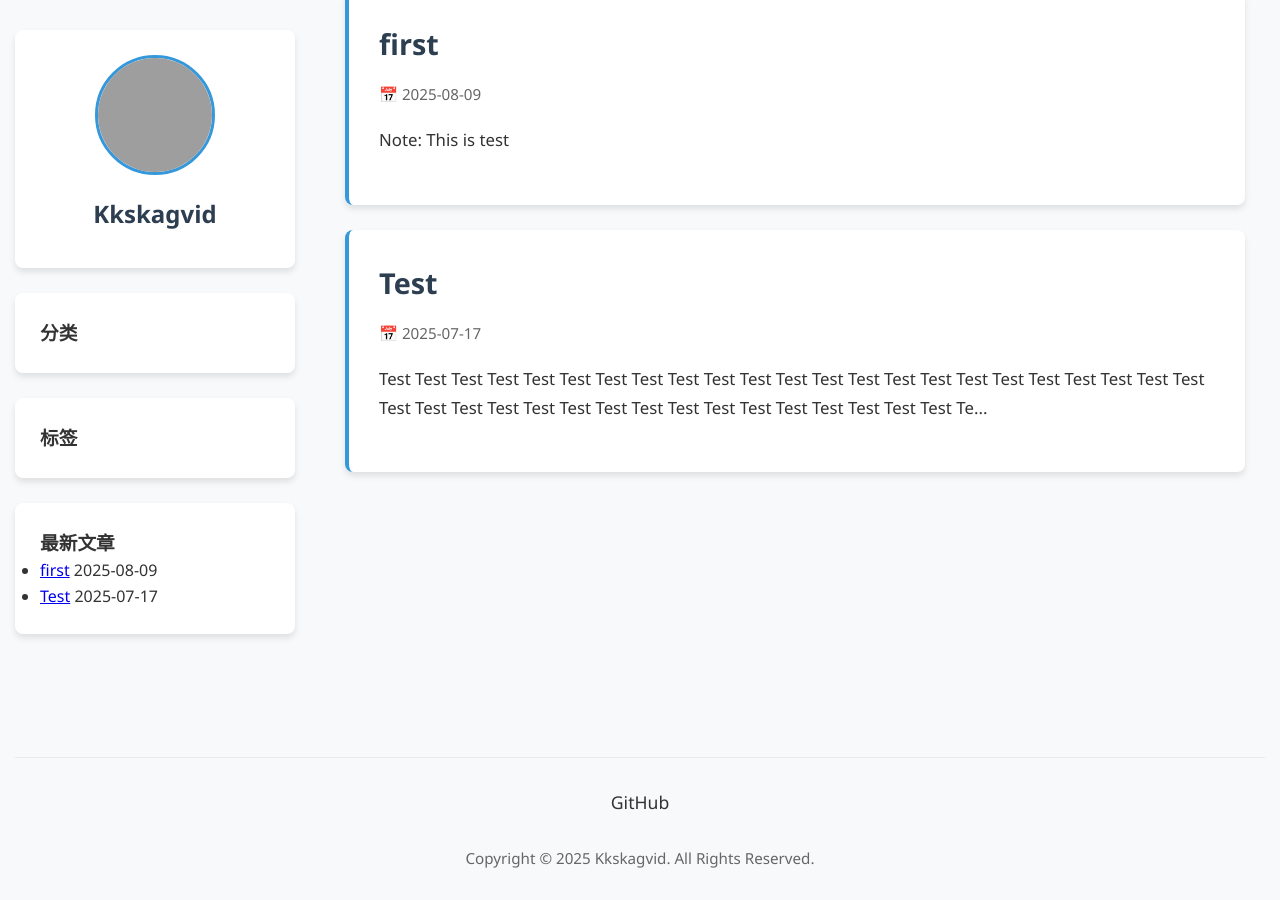
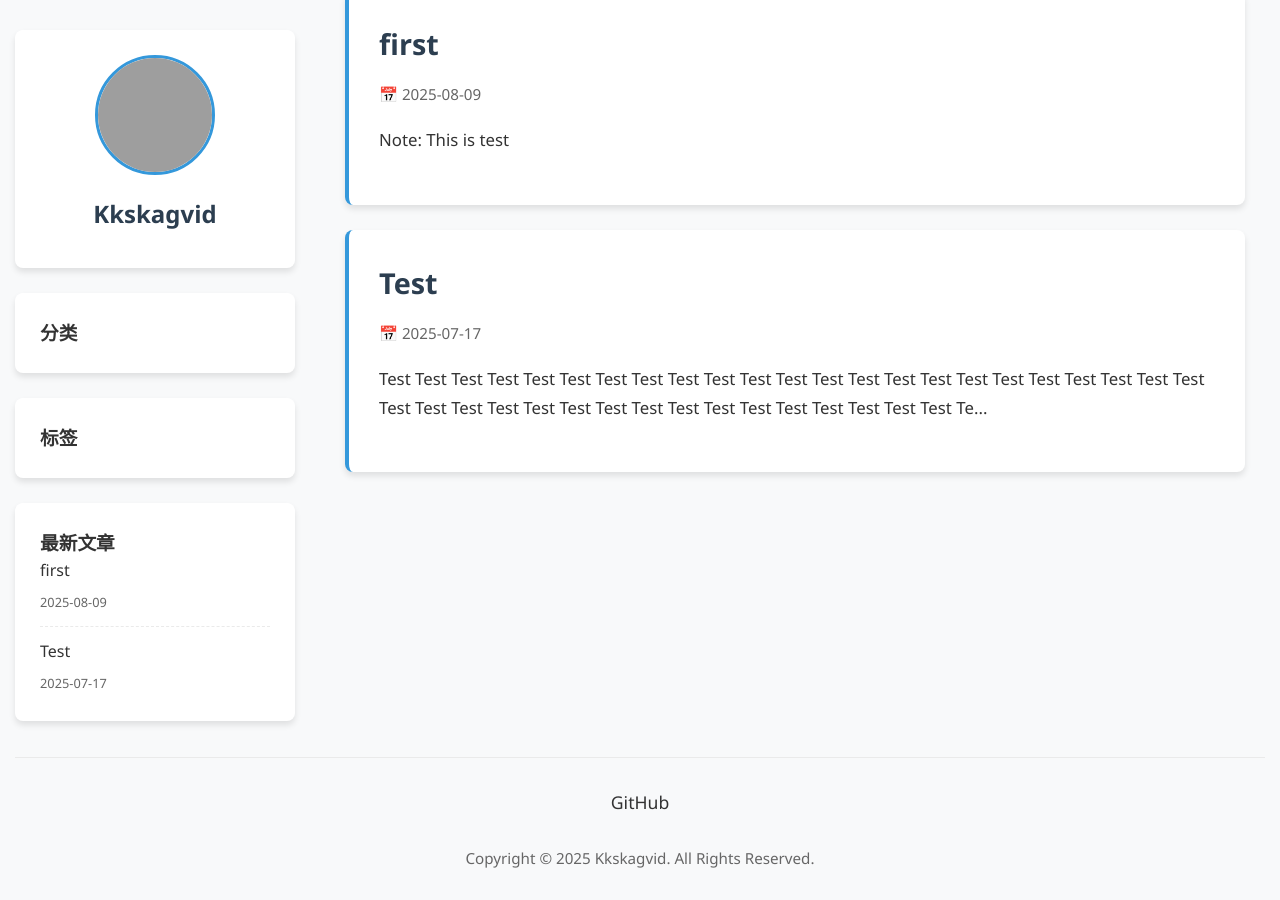
Before and after one commit to kkskagvid/kkskagvid.github.io, a Jekyll site: the page built from index.md, in a window 1280 px wide and 900 px high, scrolled down 203 px. Built offline with Jekyll 4.4.1, drawn with Linux system fonts in a browser that asks for light colours; grey boxes are pictures that could not be loaded.

Commit message:
Update index.css

```diff
--- a/assets/css/index.css
+++ b/assets/css/index.css
@@ -310,6 +310,39 @@
       color: white;
     }
 
+      .recent-posts {
+        list-style: none;
+      }
+
+      .recent-posts li {
+        margin-bottom: 12px;
+        padding-bottom: 12px;
+        border-bottom: 1px dashed var(--border-color);
+      }
+
+      .recent-posts li:last-child {
+        border-bottom: none;
+        margin-bottom: 0;
+        padding-bottom: 0;
+      }
+
+      .recent-posts a {
+        text-decoration: none;
+        color: var(--text-color);
+        transition: var(--transition);
+        display: block;
+        margin-bottom: 5px;
+      }
+
+      .recent-posts a:hover {
+        color: var(--primary-color);
+      }
+
+      .recent-posts span {
+        font-size: 0.8rem;
+        color: #666;
+      }
+
     /* 页脚样式 */
     .footer {
       grid-area: footer;
```
